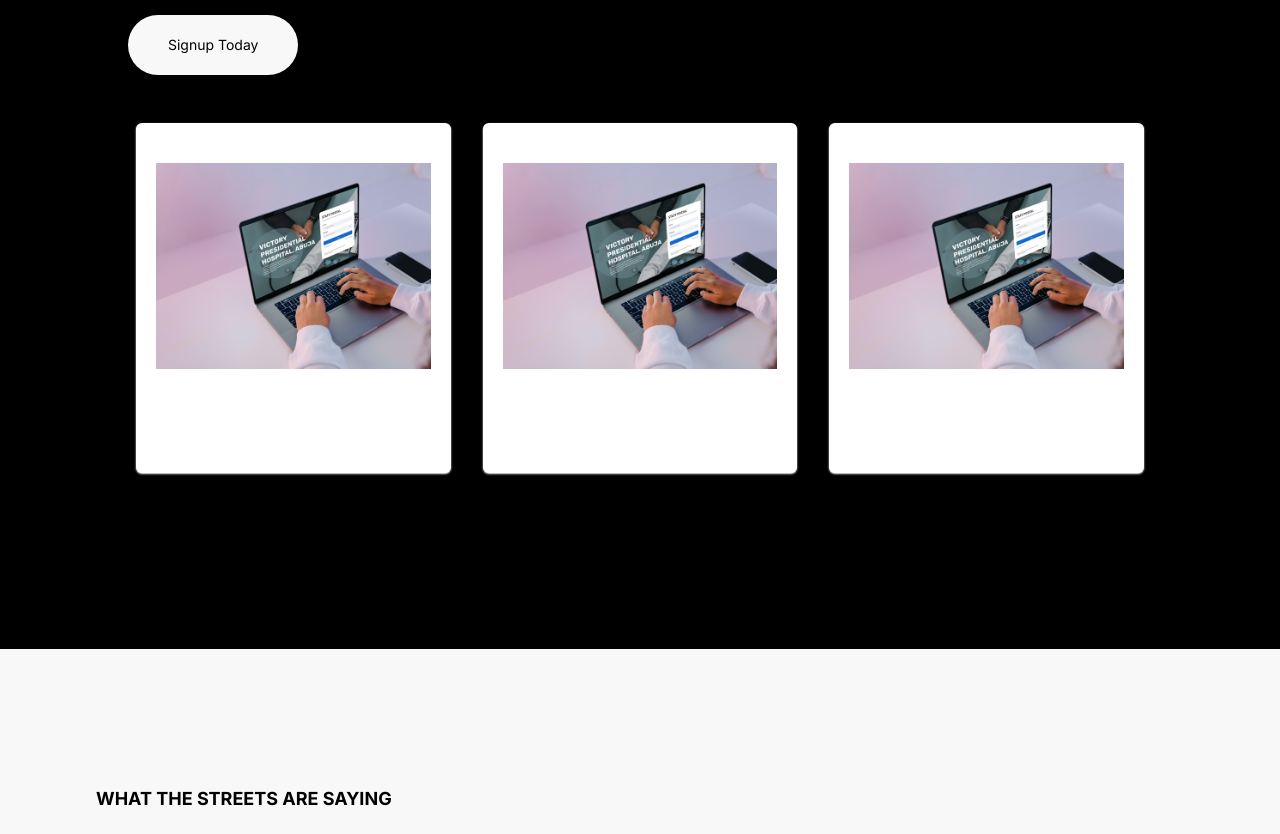
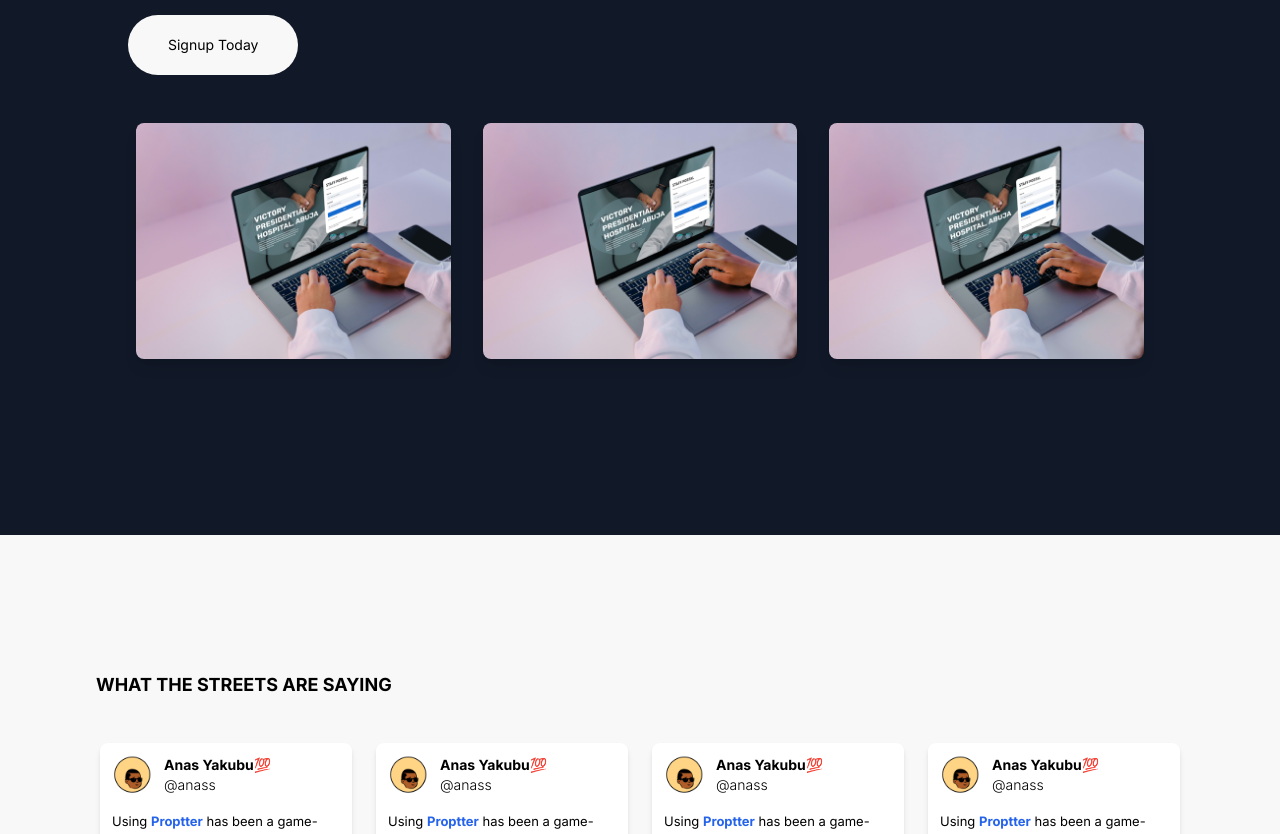
Before and after one commit to anasyakubu/proptter, a Next.js app: page /Home in a window 1280 px wide. Shown: the part 2920-3754 px from the top of the page. Built offline with nearby package versions, Linux system fonts and the light colour scheme.

Commit message:
Fix : CommunityCard and Community section

```diff
--- a/app/Components/CommunityCard.tsx
+++ b/app/Components/CommunityCard.tsx
@@ -5,9 +5,9 @@ import Image from "next/image";
 const CommunityCard = () => {
   return (
     <div className="CommunityCard">
-      <div className="m-1 bg-white p-5 py-10 text-black rounded-md shadow-sm shadow-white">
-        <Image src={Computer} alt="Image" />
-        <div className="my-16"></div>
+      <div className="m-1 text-black">
+        <Image className="rounded-lg shadow-lg" src={Computer} alt="Image" />
+        {/* <div className="my-16"></div> */}
       </div>
     </div>
   );
--- a/app/Section/Community/Community.tsx
+++ b/app/Section/Community/Community.tsx
@@ -4,7 +4,7 @@ import "./Community.scss";
 
 const Community = () => {
   return (
-    <div className="Community text-[#f8f8f8] bg-black">
+    <div className="Community text-[#f8f8f8] bg-gray-900">
       <div className="p-32">
         <div className="">
           <div className="">
```
